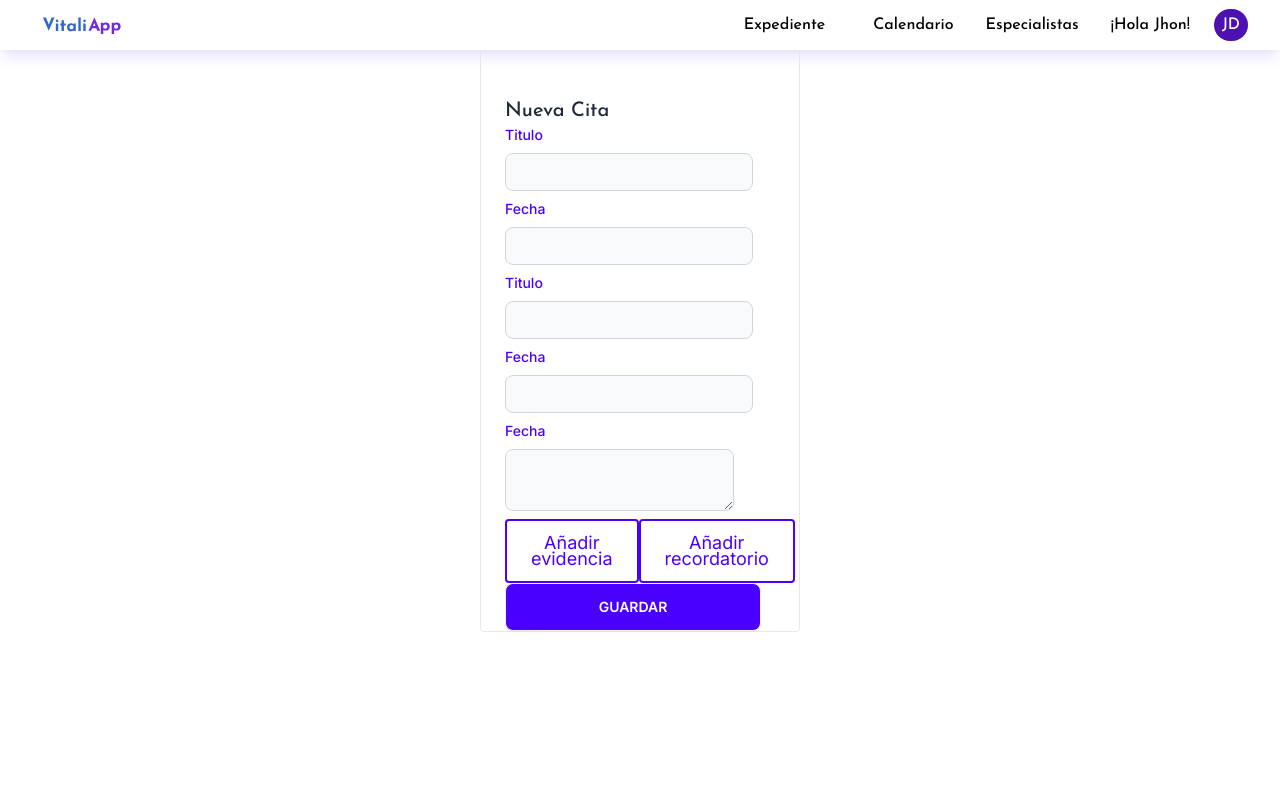
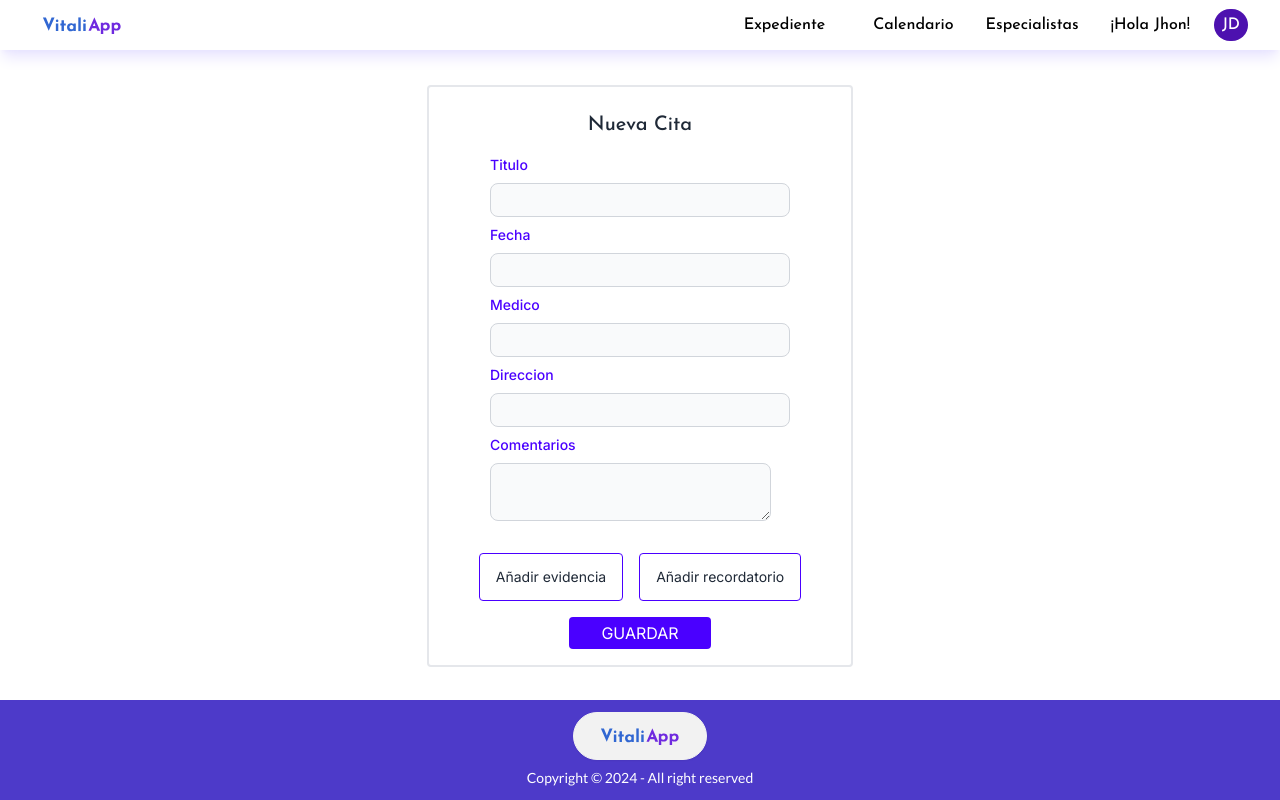
Before and after one commit to cuidat-28js/cuidat-app, a Next.js app: page /date-form in a window 1280 px wide. Built offline with nearby package versions, Linux system fonts and the light colour scheme.

Commit message:
buttons border made thiner

```diff
--- a/src/app/date-form/page.js
+++ b/src/app/date-form/page.js
@@ -1,59 +1,61 @@
 import React from "react";
 import NavBar from "../components/Navbar";
+import Footer from "../components/landing-components/Footer";
 
 export default function DateForm() {
     return(
-        <main className="flex lg:w-full flex-col items-center justify-between">
+        <div className="flex min-h-screen lg:w-full flex-col items-center justify-between">
         <NavBar/>
-            <form className="w-80 lg:w-300 border rounded pt-24 px-6">
-                <div>
+            <form className="md:w-1/3 flex flex-col w-80 border-2 rounded pt-6 items-center mt-20 bg-white">
+                <div className="mb-4">
                     <h1 className="font-josefin-regular text-xl">
                         Nueva Cita
                     </h1>
                 </div>
                 <div>
                     <div className="mb-2">
-                        <label for="large-input" class="block mb-2 text-sm font-medium text-primary">Titulo</label>
-                        <input type="text" id="inputTitle" class="block p-1.5 text-gray-900 border border-gray-300 rounded-lg bg-gray-50 text-base"/>
+                        <label for="large-input" className="block mb-2 text-sm font-medium text-primary">Titulo</label>
+                        <input type="text" id="title" className="block p-1 md:px-8 md:w-1/1 text-gray-900 border border-gray-300 rounded-lg bg-gray-50 text-base"/>
                     </div>
                     <div className="mb-2">
-                        <label for="large-input" class="block mb-2 text-sm font-medium text-primary">Fecha</label>
-                        <input type="text" id="inputDate" class="block p-1.5 text-gray-900 border border-gray-300 rounded-lg bg-gray-50 text-base"/>
+                        <label for="large-input" className="block mb-2 text-sm font-medium text-primary">Fecha</label>
+                        <input type="text" id="date" className="block p-1 md:px-8 md:w-1/1 text-gray-900 border border-gray-300 rounded-lg bg-gray-50 text-base"/>
                     </div>
                     <div className="mb-2">
-                        <label for="large-input" class="block mb-2 text-sm font-medium text-primary">Titulo</label>
-                        <input type="text" id="inputAdress" class="block p-1.5 text-gray-900 border border-gray-300 rounded-lg bg-gray-50 text-base"/>
+                        <label for="large-input" className="block mb-2 text-sm font-medium text-primary">Medico</label>
+                        <input type="text" id="doctor" className="block p-1 md:px-8 md:w-1/1 text-gray-900 border border-gray-300 rounded-lg bg-gray-50 text-base"/>
                     </div>
                     <div className="mb-2">
-                        <label for="large-input" class="block mb-2 text-sm font-medium text-primary">Fecha</label>
-                        <input type="text" id="inputSintoma" class="block p-1.5 text-gray-900 border border-gray-300 rounded-lg bg-gray-50 text-base"/>
+                        <label for="large-input" className="block mb-2 text-sm font-medium text-primary">Direccion</label>
+                        <input type="text" id="adress" className="block p-1 md:px-8 md:w-1/1 text-gray-900 border border-gray-300 rounded-lg bg-gray-50 text-base"/>
                     </div>
                     <div className="mb-2">
-                        <label for="large-input" class="block mb-2 text-sm font-medium text-primary">Fecha</label>
-                        <textarea type="text" id="inputDate" class="block p-1.5 text-gray-900 border border-gray-300 rounded-lg bg-gray-50 text-base"/>
+                        <label for="large-input" className="block mb-2 text-sm font-medium text-primary">Comentarios</label>
+                        <textarea type="text" id="comments" className="block p-1 md:px-8 md:w-1/1 text-gray-900 border border-gray-300 rounded-lg bg-gray-50 text-base"/>
                     </div>
                 </div>
-                <div className="flex flex-row">
+                <div className="flex flex-row p-2 mt-2">
                     <button
                     type="button"
-                    className="border-2 border-primary rounded text-primary text-xs btn-xs sm:btn-sm md:btn-md lg:btn-lg hover:bg-primary-500 hover:bg-opacity-10 hover:text-primary-600"
+                    className="m-2 border border-primary rounded text-xs btn-s sm:btn-sm md:btn-md hover:bg-primary-500 hover:bg-opacity-10 hover:text-primary-600"
                     >
                         Añadir evidencia
                     </button>
                     <button
                     type="button"
-                    className="border-2 border-primary rounded text-primary text-xs btn-xs sm:btn-sm md:btn-md lg:btn-lg"
+                    className="m-2 border border-primary rounded text-xs btn-s sm:btn-sm md:btn-md"
                     >
                         Añadir recordatorio
                     </button>
                 </div>
-                <div>
+                <div className="mb-4">
                     <button id="formSave" type="submit"
-                    className="btn btn-wide bg-primary text-white">
+                    className="rounded py-1 px-8 bg-primary text-white ">
                         GUARDAR
                     </button>
                 </div>
             </form>
-        </main>
+        <Footer/>
+        </div>
     )
 }
```
